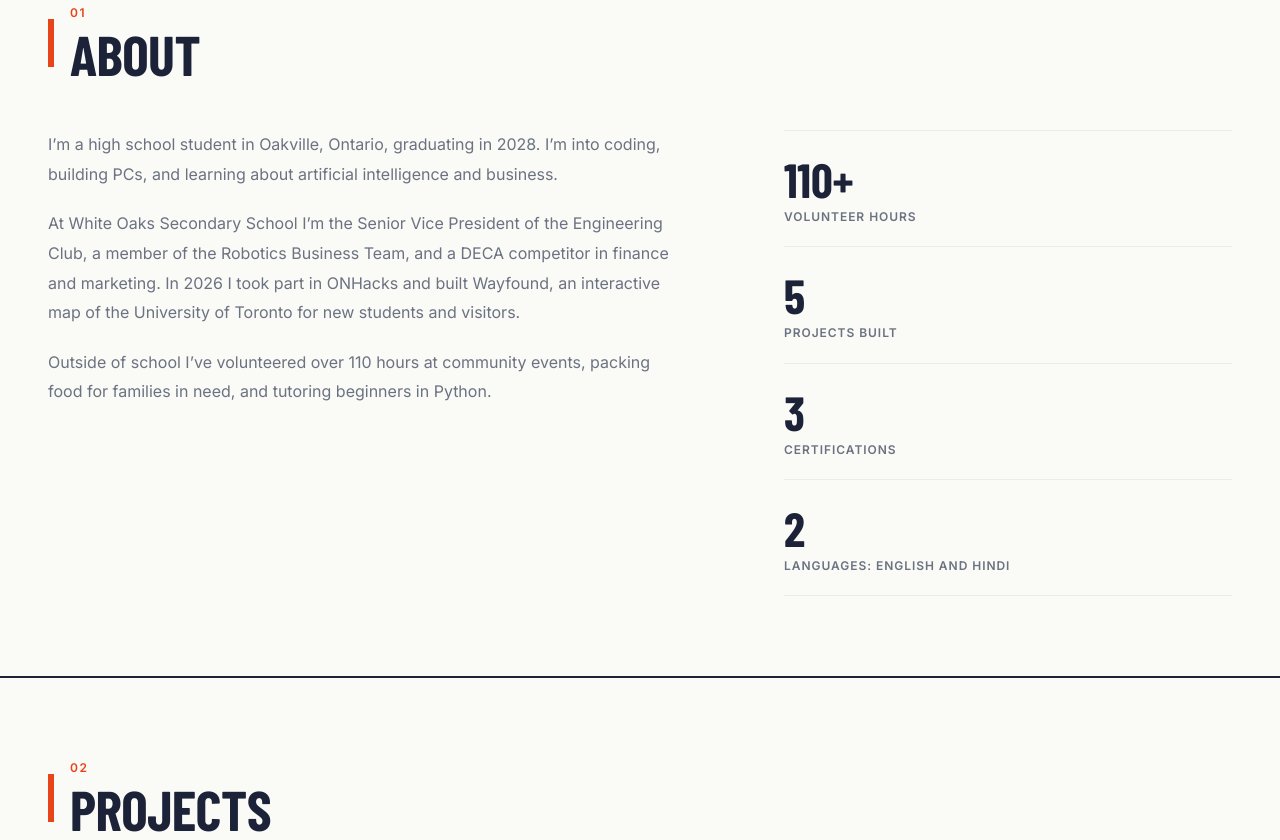
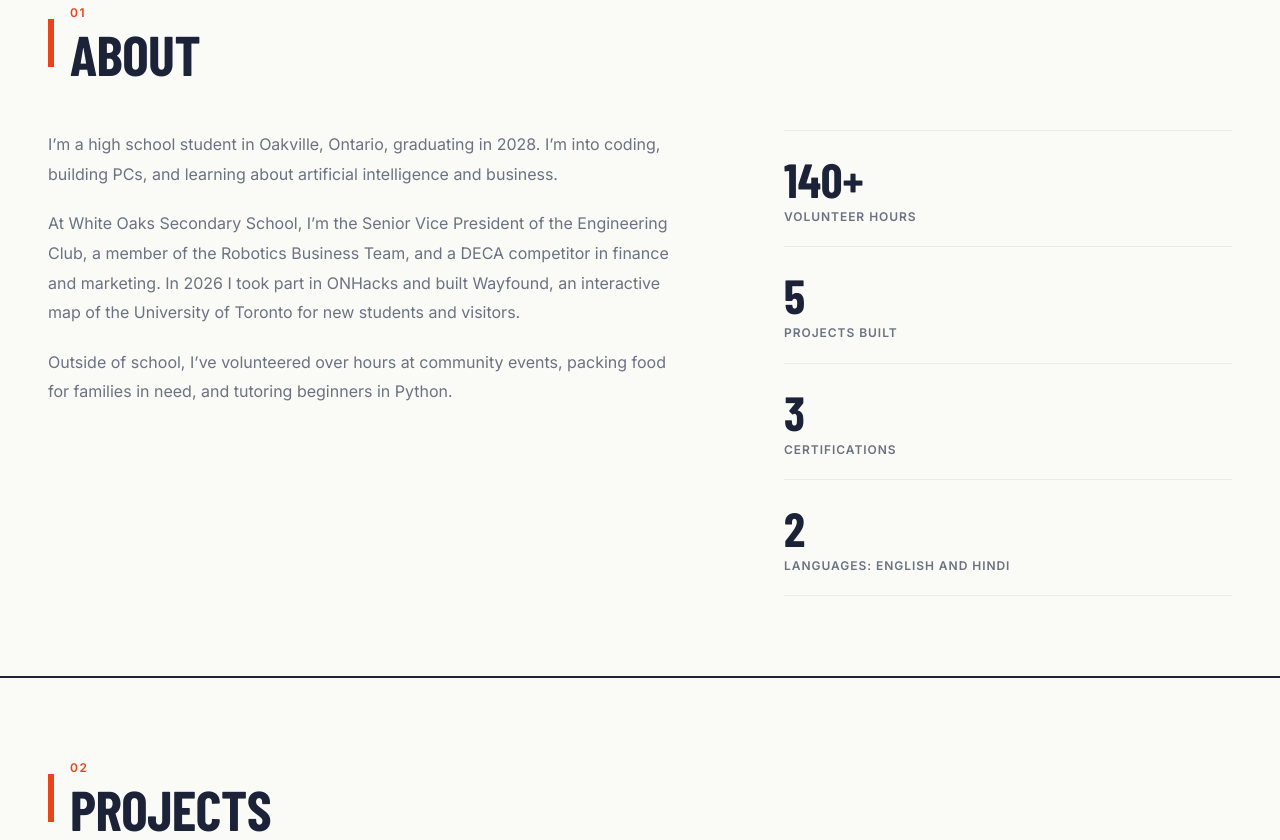
Before and after one commit to aa123480/Personal-Portfolio, a plain HTML site: page index.html in a window 1280 px wide. Shown: the part 877-1717 px from the top of the page. Drawn offline with nearby package versions, Linux system fonts and the light colour scheme; a web font is replaced by a local one.

Commit message:
Correct volunteer hours from 110 to 140
Updated volunteer hours and experience details.

```diff
--- a/index.html
+++ b/index.html
@@ -663,12 +663,12 @@
         <div class="about-grid">
             <div class="about-text">
                 <p>I’m a high school student in Oakville, Ontario, graduating in 2028. I’m into coding, building PCs, and learning about artificial intelligence and business.</p>
-                <p>At White Oaks Secondary School I’m the Senior Vice President of the Engineering Club, a member of the Robotics Business Team, and a DECA competitor in finance and marketing. In 2026 I took part in ONHacks and built Wayfound, an interactive map of the University of Toronto for new students and visitors.</p>
-                <p>Outside of school I’ve volunteered over 110 hours at community events, packing food for families in need, and tutoring beginners in Python.</p>
+                <p>At White Oaks Secondary School, I’m the Senior Vice President of the Engineering Club, a member of the Robotics Business Team, and a DECA competitor in finance and marketing. In 2026 I took part in ONHacks and built Wayfound, an interactive map of the University of Toronto for new students and visitors.</p>
+                <p>Outside of school, I’ve volunteered over  hours at community events, packing food for families in need, and tutoring beginners in Python.</p>
             </div>
             <div class="about-stats">
                 <div class="stat-item">
-                    <div class="stat-num">110+</div>
+                    <div class="stat-num">140+</div>
                     <div class="stat-label">Volunteer hours</div>
                 </div>
                 <div class="stat-item">
@@ -876,7 +876,7 @@
                 <div class="exp-date">June 2024 – Present</div>
                 <div>
                     <div class="exp-category">Volunteering</div>
-                    <h3 class="exp-title">110+ Volunteer Hours</h3>
+                    <h3 class="exp-title">140+ Volunteer Hours</h3>
                     <div class="exp-org">Community events and tutoring</div>
                     <p class="exp-desc">Burlington VegFest (event operations), Art in My Garden (outreach), Terry Fox Run (route marshal), Kerr Kids Fest (child supervision), HMC Food Packing, Oakville Public Library (event setup and book sales), Snapology (LEGO activities), and online Python tutoring for beginners.</p>
                 </div>
```
